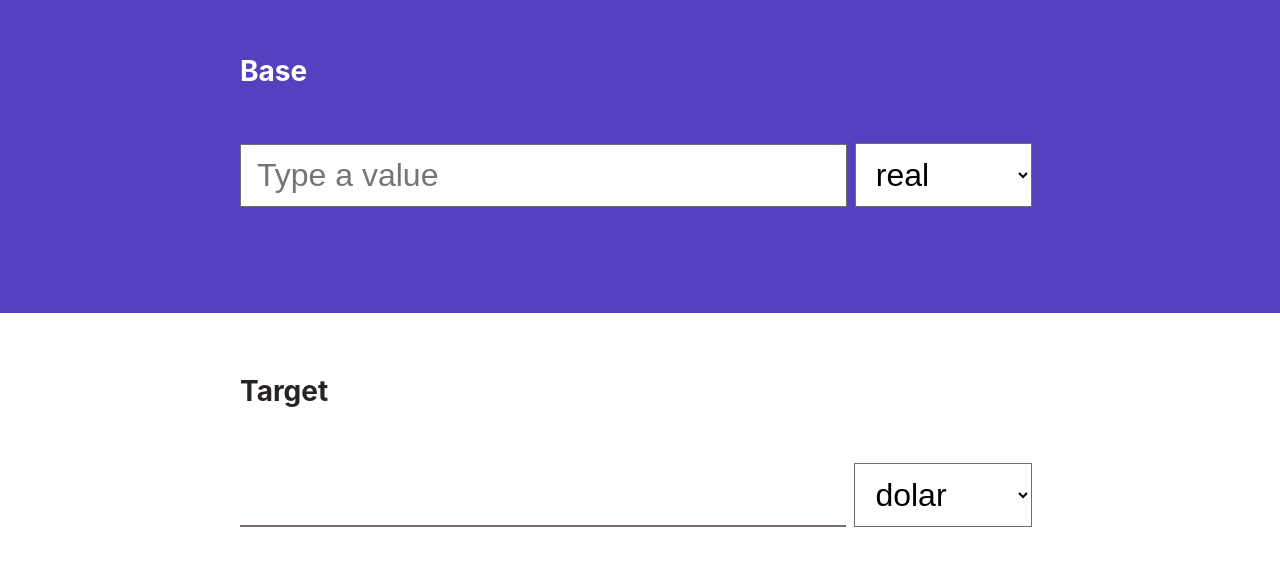
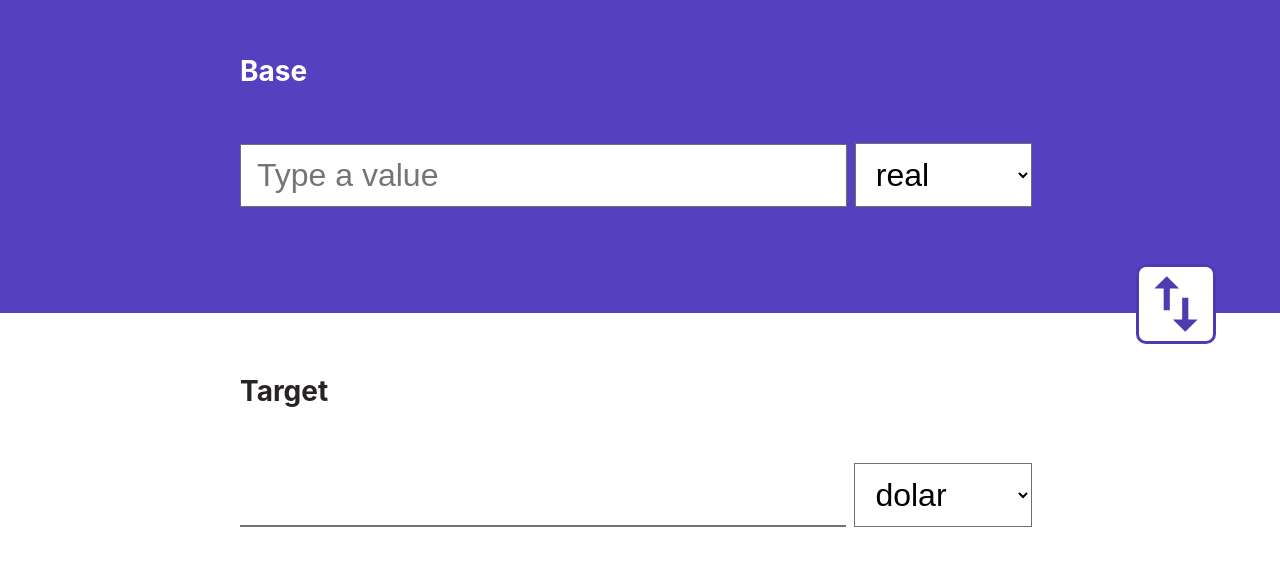
Before and after one commit to zayez/moneek, a React app: page / in a window 1280 px wide. Shown: the part 68-634 px from the top of the page. Built offline with nearby package versions, Linux system fonts and the light colour scheme.

Commit message:
Add swap icon

```diff
--- a/src/components/Base/index.css
+++ b/src/components/Base/index.css
@@ -4,3 +4,24 @@
   color: var(--light);
   height: 40vh;
 }
+
+.icon-wrapper {
+  position: relative;
+}
+
+.icon {
+  border: 3px solid var(--blu-dark);
+  border-radius: 10px;
+  width: 5em;
+  position: absolute;
+  top: 15px;
+  right: 0;
+  fill: var(--blu-dark);
+  background: var(--white);
+}
+
+.icon:hover {
+  cursor: pointer;
+  fill: var(--blu-light);
+  border-color: var(--blu-light);
+}
--- a/src/components/Base/index.js
+++ b/src/components/Base/index.js
@@ -1,6 +1,7 @@
 import "./index.css"
 
 import { Currencies } from "../../types/Currency"
+import SwapIcon from "../../icons/SwapIcon"
 
 function Base({ baseCurrency, setBaseValue, setBaseCurrency }) {
   return (
@@ -26,6 +27,9 @@ function Base({ baseCurrency, setBaseValue, setBaseCurrency }) {
           </select>
         </div>
       </div>
+      <div className="icon-wrapper">
+        <SwapIcon />
+      </div>
     </div>
   )
 }
--- /dev/null
+++ b/src/icons/SwapIcon.js
@@ -0,0 +1,17 @@
+// Credits to Material Icons from Google
+// https://fonts.google.com/icons?selected=Material+Icons
+
+const SwapIcon = () => {
+  return (
+    <svg
+      className="icon"
+      xmlns="http://www.w3.org/2000/svg"
+      viewBox="0 0 24 24"
+    >
+      <path d="M0 0h24v24H0z" fill="none" />
+      <path d="M16 17.01V10h-2v7.01h-3L15 21l4-3.99h-3zM9 3L5 6.99h3V14h2V6.99h3L9 3z" />
+    </svg>
+  )
+}
+
+export default SwapIcon
--- a/src/styles/variables.css
+++ b/src/styles/variables.css
@@ -1,12 +1,15 @@
 :root {
   --blu: hsl(250, 50%, 50%);
   --blu-dark: hsl(250, 50%, 46%);
+  --blu-light: hsl(250, 50%, 76%);
+  --giallo: hsl(55, 70%, 60%);
   --rossa: hsl(353, 50%, 50%);
   --white: hsl(0, 100%, 100%);
   --black: hsl(0, 5%, 15%);
   --gray: hsl(0, 5%, 45%);
   --major: var(--blu);
   --minor: var(--rossa);
+  --accent: var(--giallo);
   --light: var(--white);
   --dark: var(--black);
 }
```
